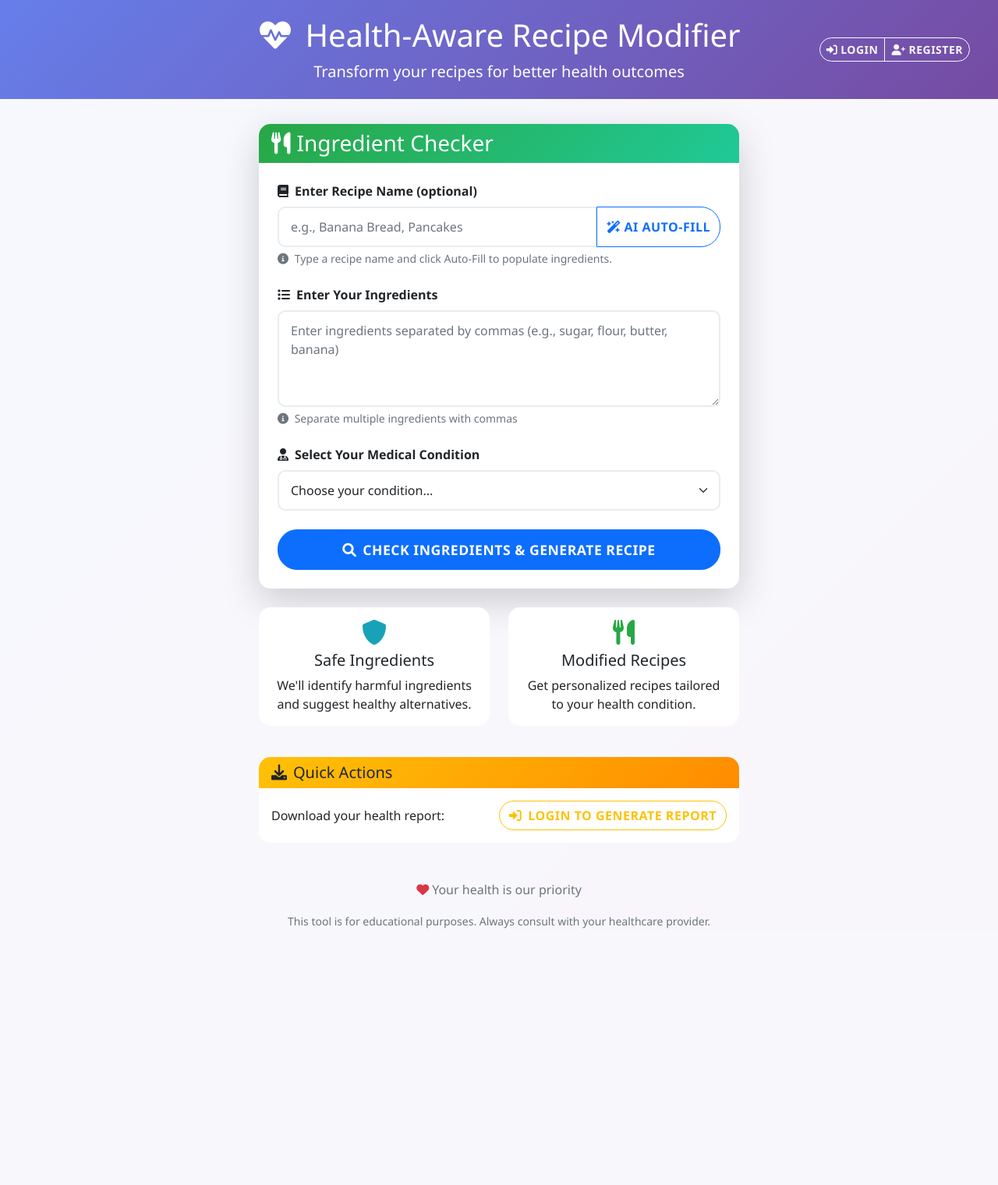
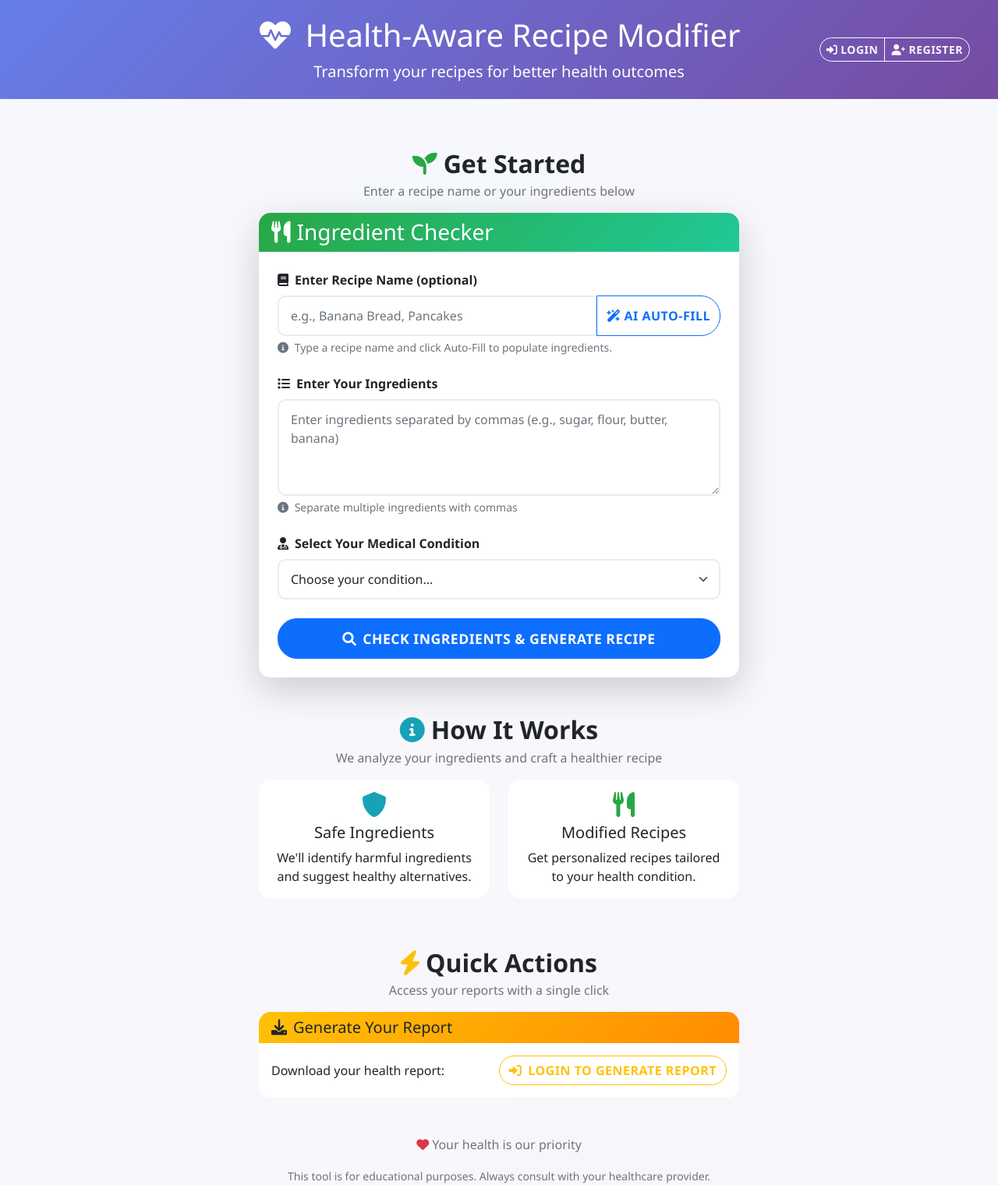
Before and after one commit to vikky2810/Recipe-Modifier, a Flask app: page / in a window 1280 px wide. Shown: the whole page at 78% size. Before the commit the page ends 1191 px from the top, so only its background shows below. Run offline with Flask 3, Linux system fonts and the light colour scheme.

Commit message:
feat: enhance index page layout and user guidance
- Increased spacing in the main content area for improved readability.
- Added introductory sections with headings and descriptions for "Get Started," "How It Works," and "Quick Actions" to guide users.
- Updated the "Quick Actions" card title to "Generate Your Report" for clarity.

```diff
--- a/templates/index.html
+++ b/templates/index.html
@@ -110,8 +110,12 @@
       </div>
 
       <!-- Main Content -->
-      <div class="row justify-content-center mt-3">
+      <div class="row justify-content-center mt-5">
         <div class="col-md-8 col-lg-6">
+          <div class="text-center mb-3">
+            <h2 class="fw-bold mb-1"><i class="fas fa-seedling me-2 text-success"></i>Get Started</h2>
+            <p class="text-muted mb-0">Enter a recipe name or your ingredients below</p>
+          </div>
           <div class="card shadow-lg">
             <div class="card-header bg-success text-white">
               <h3 class="mb-0">
@@ -243,7 +247,11 @@
           </div>
 
           <!-- Information Cards -->
-          <div class="row mt-4">
+          <div class="row mt-5">
+            <div class="col-12 text-center mb-3">
+              <h2 class="fw-bold mb-1"><i class="fas fa-info-circle me-2 text-info"></i>How It Works</h2>
+              <p class="text-muted mb-0">We analyze your ingredients and craft a healthier recipe</p>
+            </div>
             <div class="col-md-6 mb-3">
               <div class="card h-100 border-info">
                 <div class="card-body text-center">
@@ -270,12 +278,16 @@
           </div>
 
           <!-- Quick Actions -->
-          <div class="row mt-4">
+          <div class="row mt-5">
+            <div class="col-12 text-center mb-3">
+              <h2 class="fw-bold mb-1"><i class="fas fa-bolt me-2 text-warning"></i>Quick Actions</h2>
+              <p class="text-muted mb-0">Access your reports with a single click</p>
+            </div>
             <div class="col-12">
               <div class="card border-warning">
                 <div class="card-header bg-warning text-dark">
                   <h5 class="mb-0">
-                    <i class="fas fa-download me-2"></i>Quick Actions
+                    <i class="fas fa-download me-2"></i>Generate Your Report
                   </h5>
                 </div>
                 <div class="card-body">
```
